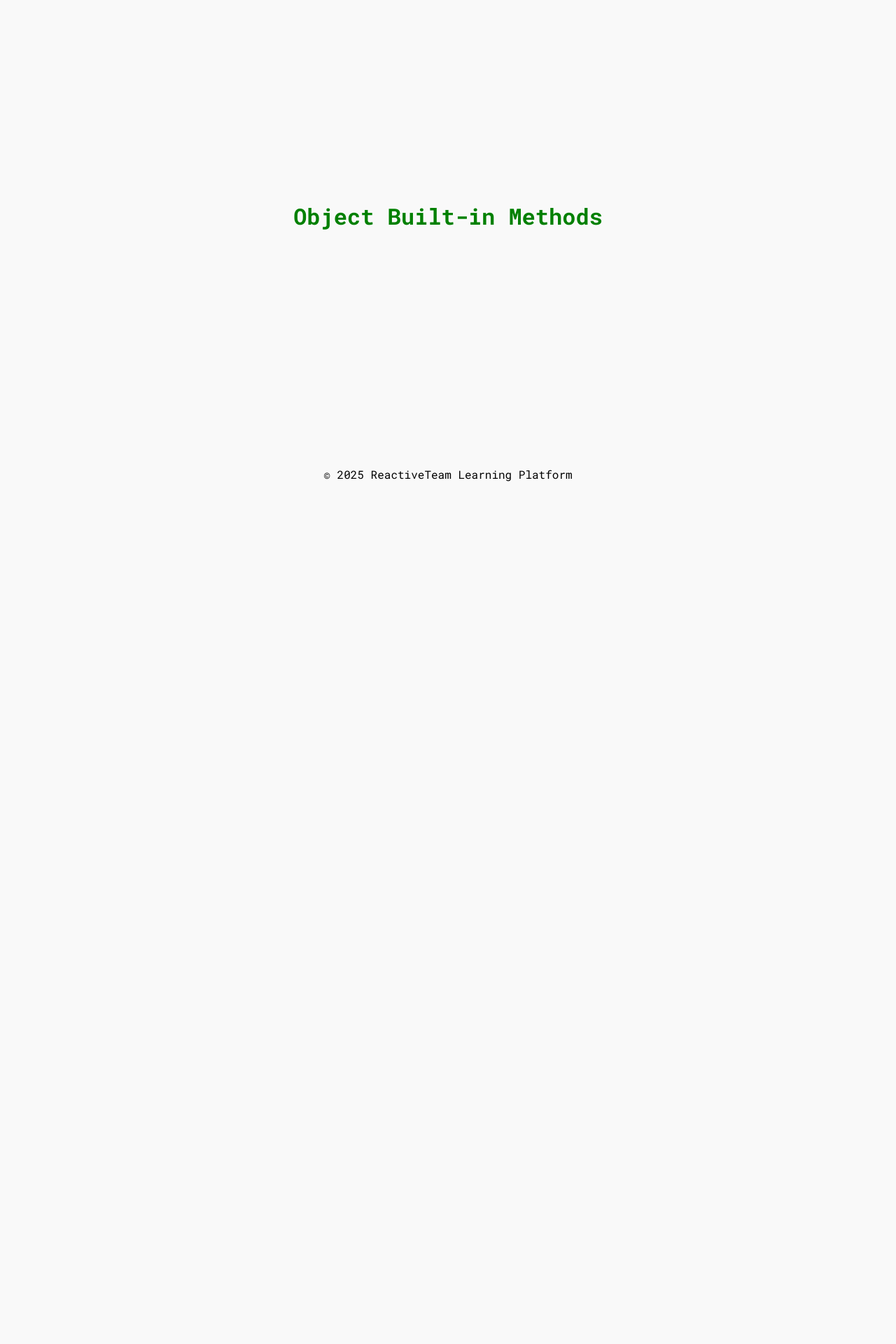
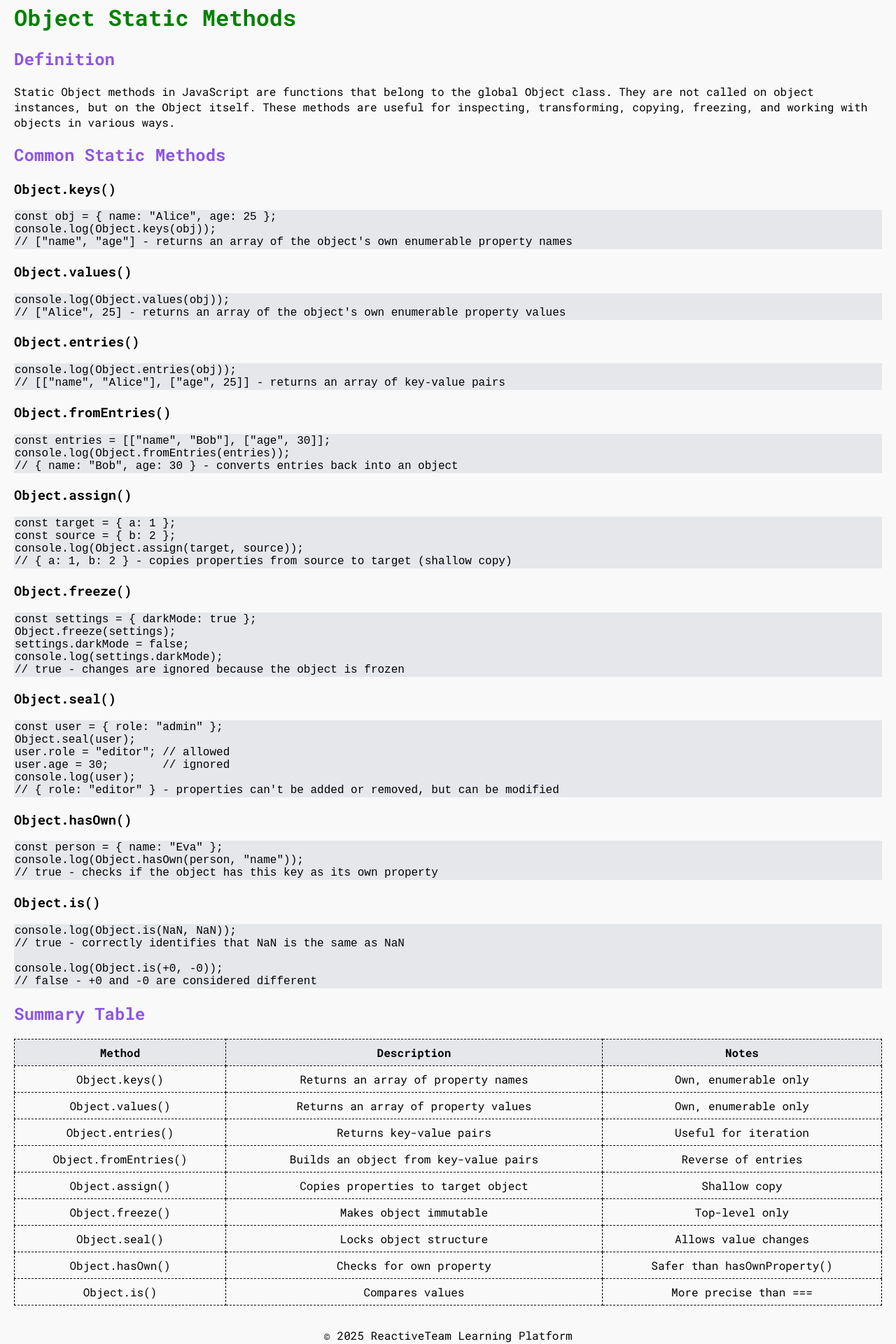
Before and after one commit to RuslanaTretiakova/ReactiveTeam-Learning-Platform, a React (Vite) app: page /object-methods in a window 1280 px wide. Shown: the part 80-2000 px from the top of the page at 70% size. Before the commit the page ends 800 px from the top, so only its background shows below. Built offline with nearby package versions, Linux system fonts and the light colour scheme.

Commit message:
feat: add ObjectMethods topic

```diff
--- a/src/assets/styles/index.css
+++ b/src/assets/styles/index.css
@@ -7,7 +7,7 @@
 body {
   margin: 0;
   box-sizing: border-box;
-  font-family: "Roboto Mono", monospace;
+  font-family: 'Roboto Mono', monospace;
   font-size: 16px;
   background-color: #f9f9f9;
 }
@@ -38,8 +38,8 @@ body {
 }
 
 .home {
-   flex-direction: column;
-   gap: 20px
+  flex-direction: column;
+  gap: 20px;
 }
 
 .topic-list {
@@ -155,7 +155,7 @@ p {
 pre {
   text-wrap: wrap;
   padding: 1px;
-  background-color: #E5E7EB;
+  background-color: #e5e7eb;
 }
 
 .hoisting-table {
@@ -164,7 +164,7 @@ pre {
 }
 
 .hoisting-table th {
-  background-color: #E5E7EB;
+  background-color: #e5e7eb;
   border: 1px dashed #000;
   text-align: center;
   padding: 8px;
--- a/src/pages/topics/ObjectMethods.jsx
+++ b/src/pages/topics/ObjectMethods.jsx
@@ -1,7 +1,151 @@
 export default function ObjectMethods() {
   return (
-    <div>
-      <h1>Object Built-in Methods</h1>
+    <div className="container">
+      <h1>Object Static Methods</h1>
+
+      <section>
+        <h2>Definition</h2>
+        <p>
+          Static Object methods in JavaScript are functions that belong to the
+          global <code>Object</code> class. They are not called on object
+          instances, but on the <code>Object</code> itself. These methods are
+          useful for inspecting, transforming, copying, freezing, and working
+          with objects in various ways.
+        </p>
+      </section>
+
+      <section>
+        <h2>Common Static Methods</h2>
+
+        <h3>Object.keys()</h3>
+        <pre>
+          {`const obj = { name: "Alice", age: 25 };
+console.log(Object.keys(obj));
+// ["name", "age"] - returns an array of the object's own enumerable property names`}
+        </pre>
+
+        <h3>Object.values()</h3>
+        <pre>
+          {`console.log(Object.values(obj));
+// ["Alice", 25] - returns an array of the object's own enumerable property values`}
+        </pre>
+
+        <h3>Object.entries()</h3>
+        <pre>
+          {`console.log(Object.entries(obj));
+// [["name", "Alice"], ["age", 25]] - returns an array of key-value pairs`}
+        </pre>
+
+        <h3>Object.fromEntries()</h3>
+        <pre>
+          {`const entries = [["name", "Bob"], ["age", 30]];
+console.log(Object.fromEntries(entries));
+// { name: "Bob", age: 30 } - converts entries back into an object`}
+        </pre>
+
+        <h3>Object.assign()</h3>
+        <pre>
+          {`const target = { a: 1 };
+const source = { b: 2 };
+console.log(Object.assign(target, source));
+// { a: 1, b: 2 } - copies properties from source to target (shallow copy)`}
+        </pre>
+
+        <h3>Object.freeze()</h3>
+        <pre>
+          {`const settings = { darkMode: true };
+Object.freeze(settings);
+settings.darkMode = false;
+console.log(settings.darkMode);
+// true - changes are ignored because the object is frozen`}
+        </pre>
+
+        <h3>Object.seal()</h3>
+        <pre>
+          {`const user = { role: "admin" };
+Object.seal(user);
+user.role = "editor"; // allowed
+user.age = 30;        // ignored
+console.log(user);
+// { role: "editor" } - properties can't be added or removed, but can be modified`}
+        </pre>
+
+        <h3>Object.hasOwn()</h3>
+        <pre>
+          {`const person = { name: "Eva" };
+console.log(Object.hasOwn(person, "name"));
+// true - checks if the object has this key as its own property`}
+        </pre>
+
+        <h3>Object.is()</h3>
+        <pre>
+          {`console.log(Object.is(NaN, NaN));
+// true - correctly identifies that NaN is the same as NaN
+
+console.log(Object.is(+0, -0));
+// false - +0 and -0 are considered different`}
+        </pre>
+      </section>
+
+      <section>
+        <h2>Summary Table</h2>
+        <table className="hoisting-table">
+          <thead>
+            <tr>
+              <th>Method</th>
+              <th>Description</th>
+              <th>Notes</th>
+            </tr>
+          </thead>
+          <tbody>
+            <tr>
+              <td>Object.keys()</td>
+              <td>Returns an array of property names</td>
+              <td>Own, enumerable only</td>
+            </tr>
+            <tr>
+              <td>Object.values()</td>
+              <td>Returns an array of property values</td>
+              <td>Own, enumerable only</td>
+            </tr>
+            <tr>
+              <td>Object.entries()</td>
+              <td>Returns key-value pairs</td>
+              <td>Useful for iteration</td>
+            </tr>
+            <tr>
+              <td>Object.fromEntries()</td>
+              <td>Builds an object from key-value pairs</td>
+              <td>Reverse of entries</td>
+            </tr>
+            <tr>
+              <td>Object.assign()</td>
+              <td>Copies properties to target object</td>
+              <td>Shallow copy</td>
+            </tr>
+            <tr>
+              <td>Object.freeze()</td>
+              <td>Makes object immutable</td>
+              <td>Top-level only</td>
+            </tr>
+            <tr>
+              <td>Object.seal()</td>
+              <td>Locks object structure</td>
+              <td>Allows value changes</td>
+            </tr>
+            <tr>
+              <td>Object.hasOwn()</td>
+              <td>Checks for own property</td>
+              <td>Safer than hasOwnProperty()</td>
+            </tr>
+            <tr>
+              <td>Object.is()</td>
+              <td>Compares values</td>
+              <td>More precise than ===</td>
+            </tr>
+          </tbody>
+        </table>
+      </section>
     </div>
   )
 }
```
Also changed, not shown: src/pages/topics/Hoisting.jsx (+9 -3 lines), 1 other file (tests, documents, lock files or other folders).
